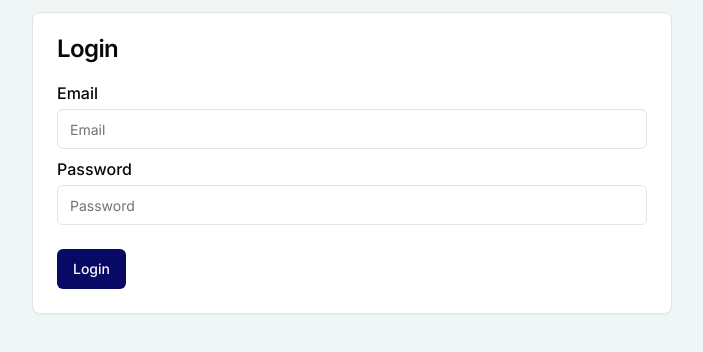
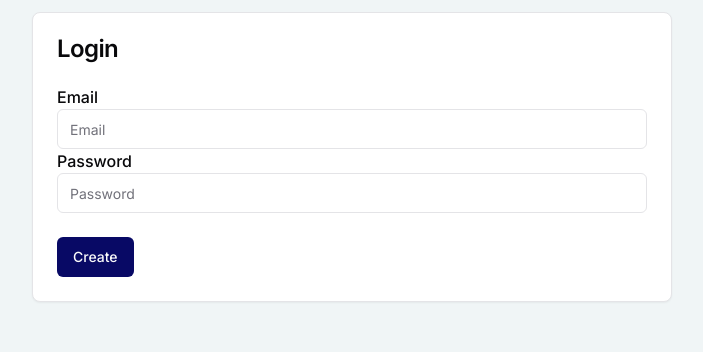
Before and after one commit to COS301-SE-2024/Dispute-Resolution-Engine, a Next.js app in the folder frontend/: page /login in a window 1280 px wide. Shown: the top 352 px of the page, without its empty margins (288-991 px from the left). Built offline with nearby package versions, Linux system fonts and the light colour scheme; no server answers.

Commit message:
feat: Integrate login

```diff
--- a/frontend/src/app/lib/auth/actions.ts
+++ b/frontend/src/app/lib/auth/actions.ts
@@ -1,12 +1,11 @@
 "use server";
 
 import { Result } from "@/lib/types";
-import { SignupError, signupSchema } from "./types";
-import { redirect } from "next/navigation";
+import { LoginError, SignupError, loginSchema, signupSchema } from "./types";
 import { API_URL } from "@/lib/utils";
 
 export async function signup(
-  initialState: any,
+  _initialState: any,
   formData: FormData
 ): Promise<Result<string, SignupError>> {
   const { data, error } = signupSchema.safeParse({
@@ -29,7 +28,6 @@ export async function signup(
 
   if (error) {
     return {
-      status: 500,
       error: error.format(),
     };
   }
@@ -49,14 +47,48 @@ export async function signup(
 
   if (resError) {
     return {
-      status: 500,
       error: {
         _errors: [resError],
       },
     };
   }
   return {
-    status: 200,
     data: resData,
   };
 }
+
+export async function login(
+  _initialState: any,
+  formData: FormData
+): Promise<Result<string, LoginError>> {
+  const { data, error } = loginSchema.safeParse({
+    email: formData.get("email"),
+    password: formData.get("password"),
+  });
+
+  if (error) {
+    return {
+      error: error.format(),
+    };
+  }
+
+  const { data: resData, error: resError } = await fetch(`${API_URL}/login`, {
+    method: "POST",
+    body: JSON.stringify({
+      email: data.email,
+      password: data.password,
+    }),
+  }).then((res) => res.json());
+  console.log(resData)
+
+  if (resError) {
+    return {
+      error: {
+        _errors: [resError],
+      },
+    };
+  }
+  return {
+    data: resData,
+  };
+}
--- a/frontend/src/app/lib/auth/types.ts
+++ b/frontend/src/app/lib/auth/types.ts
@@ -35,3 +35,10 @@ export const signupSchema = z
 
 export type SignupData = z.infer<typeof signupSchema>;
 export type SignupError = z.ZodFormattedError<SignupData>;
+
+export const loginSchema = z.object({
+  email: z.string().min(1, "Required"),
+  password: z.string().min(1, "Required"),
+});
+export type LoginData = z.infer<typeof loginSchema>;
+export type LoginError = z.ZodFormattedError<LoginData>;
--- a/frontend/src/app/login/login-form.tsx
+++ b/frontend/src/app/login/login-form.tsx
@@ -1,76 +1,81 @@
 "use client";
 
-import { zodResolver } from "@hookform/resolvers/zod";
-import React, { HTMLAttributes, useId, useState } from "react";
-import { useForm } from "react-hook-form";
-import { z } from "zod";
+import { useFormState, useFormStatus } from "react-dom";
+import { login } from "../lib/auth/actions";
+import { Label } from "@/components/ui/label";
+import { LoginData, LoginError } from "../lib/auth/types";
+import { Button } from "@/components/ui/button";
+import { cn } from "@/lib/utils";
+import { HTMLAttributes, ReactNode, createContext, forwardRef, useContext } from "react";
+import { Result } from "@/lib/types";
 
-import { Card, CardContent, CardFooter, CardHeader, CardTitle } from "@/components/ui/card";
-import { Button } from "@/components/ui/button";
-import { Form } from "@/components/ui/form";
-import { login } from "@/app/lib/auth";
-import TextField from "@/components/form/text-field";
-import { useRouter } from "next/navigation";
+const LoginContext = createContext<Result<string, LoginError> | undefined>(undefined);
 
-const loginSchema = z.object({
-  email: z.string().min(1, "Required").email("Please enter a valid email"),
-  password: z.string().min(1, "Required"),
-});
+const FormMessage = forwardRef<HTMLParagraphElement, React.HTMLAttributes<HTMLParagraphElement>>(
+  ({ className, children, ...props }, ref) => {
+    return (
+      <p
+        ref={ref}
+        className={cn("text-xs font-medium text-red-500 dark:text-red-500", className)}
+        {...props}
+      >
+        {children}
+      </p>
+    );
+  }
+);
+FormMessage.displayName = "FormMessage";
 
-export type LoginData = z.infer<typeof loginSchema>;
-const LoginField = TextField<LoginData>;
+const LoginMessage = forwardRef<HTMLParagraphElement, React.HTMLAttributes<HTMLParagraphElement>>(
+  (props, ref) => {
+    const state = useContext(LoginContext);
+    const error = state?.error && state.error._errors?.at(0);
+    return (
+      <FormMessage {...props} ref={ref}>
+        {error}
+      </FormMessage>
+    );
+  }
+);
+LoginMessage.displayName = "LoginMessage";
+export { LoginMessage };
 
-export default function LoginForm(props: HTMLAttributes<HTMLFormElement>) {
-  const [loading, setLoading] = useState(false);
-  const [error, setError] = useState("");
-  const router = useRouter();
+export function LoginButton() {
+  const { pending } = useFormStatus();
+  return (
+    <Button disabled={pending} type="submit">
+      Create
+    </Button>
+  );
+}
 
-  const form = useForm<LoginData>({
-    resolver: zodResolver(loginSchema),
-    defaultValues: {
-      email: "",
-      password: "",
-    },
-  });
+export function LoginField({
+  name,
+  label,
+  children,
+}: {
+  name: keyof LoginData;
+  label: string;
+  children: ReactNode;
+}) {
+  const state = useContext(LoginContext);
+  const error = state?.error && state.error[name]?._errors?.at(0);
+  return (
+    <div>
+      <Label htmlFor={name}>{label}</Label>
+      {children}
+      {error && <FormMessage>{error}</FormMessage>}
+    </div>
+  );
+}
 
-  async function cookPlease(data: LoginData) {
-    console.log(data);
-    setLoading(true);
-    const res = await login(data);
-    setLoading(false);
-    if (res.error) {
-      setError(res.error);
-      return false;
-    }
-    router.push("/disputes");
-  }
-
-  const formId = useId();
+const LoginForm = forwardRef<HTMLFormElement, HTMLAttributes<HTMLFormElement>>((props, ref) => {
+  const [state, formAction] = useFormState(login, undefined);
 
   return (
-    <Form {...form}>
-      <Card className="mx-auto md:my-3 lg:w-1/2 md:w-3/4">
-        <CardHeader>
-          <CardTitle>Login</CardTitle>
-        </CardHeader>
-        <CardContent asChild>
-          <form
-            id={formId}
-            onSubmit={form.handleSubmit(cookPlease)}
-            className="gap-y-2 space-y-3"
-            {...props}
-          >
-            <LoginField name="email" label="Email" />
-            <LoginField type="password" name="password" label="Password" />
-          </form>
-        </CardContent>
-        <CardFooter>
-          <Button disabled={loading} form={formId} type="submit">
-            Login
-          </Button>
-          <p role="alert">{error}</p>
-        </CardFooter>
-      </Card>
-    </Form>
+    <LoginContext.Provider value={state}>
+      <form action={formAction} {...props} ref={ref} />
+    </LoginContext.Provider>
   );
-}
+})
+export {LoginForm}
--- a/frontend/src/app/login/page.tsx
+++ b/frontend/src/app/login/page.tsx
@@ -1,9 +1,35 @@
-import LoginForm from "./login-form";
+import { Card, CardHeader, CardTitle, CardContent, CardFooter } from "@/components/ui/card";
+import { Input } from "@/components/ui/input";
+import { LoginForm, LoginField, LoginMessage, LoginButton } from "./login-form";
 
 export default function Login() {
   return (
-    <main>
-      <LoginForm />
+    <main className="md:pt-3 h-full">
+      <Card asChild>
+        <LoginForm className="mx-auto lg:w-1/2 md:w-3/4 md:h-fit h-full flex flex-col">
+          <CardHeader>
+            <CardTitle>Login</CardTitle>
+          </CardHeader>
+          <CardContent>
+            <LoginField name="email" label="Email">
+              <Input autoComplete="email" id="email" name="email" placeholder="Email" />
+            </LoginField>
+            <LoginField name="password" label="Password">
+              <Input
+                id="password"
+                name="password"
+                autoComplete="current-password"
+                placeholder="Password"
+                type="password"
+              />
+            </LoginField>
+          </CardContent>
+          <CardFooter className="mt-auto flex md:justify-start justify-end">
+            <LoginMessage />
+            <LoginButton />
+          </CardFooter>
+        </LoginForm>
+      </Card>
     </main>
   );
 }
--- a/frontend/src/app/signup/page.tsx
+++ b/frontend/src/app/signup/page.tsx
@@ -1,5 +1,5 @@
 import { Card, CardContent, CardFooter, CardHeader, CardTitle } from "@/components/ui/card";
-import { SignupForm, SignupButton, TextField, SignupField, SignupMessage } from "./signup-form";
+import { SignupForm, SignupButton, SignupField, SignupMessage } from "./signup-form";
 import { Tabs, TabsList, TabsTrigger, TabsContent } from "@/components/ui/tabs";
 import CountrySelect from "@/components/form/country-select";
 import { Input } from "@/components/ui/input";
--- a/frontend/src/app/signup/signup-form.tsx
+++ b/frontend/src/app/signup/signup-form.tsx
@@ -11,26 +11,6 @@ import { HTMLAttributes, ReactNode, createContext, forwardRef, useContext } from
 import { Result } from "@/lib/types";
 
 const SignupContext = createContext<Result<string, SignupError> | undefined>(undefined);
-
-export function TextField({
-  name,
-  label,
-  type,
-}: {
-  name: keyof SignupData;
-  label: string;
-  type?: "text" | "password";
-}) {
-  const state = useContext(SignupContext);
-  const error = state?.error && state.error[name]?._errors?.at(0);
-  return (
-    <>
-      <Label htmlFor={name}>{label}</Label>
-      <Input type={type} id={name} name={name} placeholder={label} />
-      {error && <FormMessage>{error}</FormMessage>}
-    </>
-  );
-}
 
 const FormMessage = forwardRef<HTMLParagraphElement, React.HTMLAttributes<HTMLParagraphElement>>(
   ({ className, children, ...props }, ref) => {
@@ -90,65 +70,13 @@ export function SignupField({
   );
 }
 
-export function SignupForm(props: HTMLAttributes<HTMLFormElement>) {
+const SignupForm = forwardRef<HTMLFormElement, HTMLAttributes<HTMLFormElement>>((props, ref) => {
   const [state, formAction] = useFormState(signup, undefined);
 
   return (
     <SignupContext.Provider value={state}>
-      <form action={formAction} {...props} />
+      <form action={formAction} {...props} ref={ref} />
     </SignupContext.Provider>
   );
-}
-
-/*
-export default function SignupForm() {
-  const [state, formAction] = useFormState(signup, undefined);
-
-  return (
-    <Card asChild className="mx-auto md:my-3 lg:w-1/2 md:w-3/4">
-      <form action={formAction}>
-        <CardHeader>
-          <CardTitle>Create an Account</CardTitle>
-        </CardHeader>
-        <CardContent asChild>
-          <Tabs defaultValue="profile">
-            <TabsList>
-              <TabsTrigger value="profile">Profile</TabsTrigger>
-              <TabsTrigger value="address">Address</TabsTrigger>
-            </TabsList>
-            <TabsContent value="profile" forceMount className="data-[state=inactive]:hidden">
-              <TextField state={state?.error} name="firstName" label="First Name" type="text" />
-              <TextField state={state?.error} name="lastName" label="Last Name" type="text" />
-              <TextField state={state?.error} name="email" label="Email" type="text" />
-              <TextField state={state?.error} name="password" label="Password" type="password" />
-              <TextField
-                state={state?.error}
-                name="passwordConfirm"
-                label="Confirm Password"
-                type="password"
-              />
-            </TabsContent>
-            <TabsContent value="address" forceMount className="data-[state=inactive]:hidden">
-              <Suspense>
-                <CountrySelect name="addrCountry" />
-              </Suspense>
-              {state?.error?.addrCountry && (
-                <FormMessage>{state.error.addrCountry._errors[0]}</FormMessage>
-              )}
-              <TextField state={state?.error} name="addrProvince" label="Province" type="text" />
-              <TextField state={state?.error} name="addrCity" label="City" type="text" />
-              <TextField state={state?.error} name="addrStreet" label="Street 1" type="text" />
-              <TextField state={state?.error} name="addrStreet2" label="Street 2" type="text" />
-              <TextField state={state?.error} name="addrStreet3" label="Street 3" type="text" />
-            </TabsContent>
-          </Tabs>
-        </CardContent>
-        <CardFooter>
-          <SignupButton />
-          <p role="alert">{state?.data}</p>
-        </CardFooter>
-      </form>
-    </Card>
-  );
-}
-  */
+})
+export {SignupForm}
--- a/frontend/src/lib/types.ts
+++ b/frontend/src/lib/types.ts
@@ -3,12 +3,10 @@
  */
 export type Result<T, E = string> =
   | {
-      status: number;
       data: T;
       error?: never;
     }
   | {
-      status: number;
       data?: never;
       error: E;
     };
```
